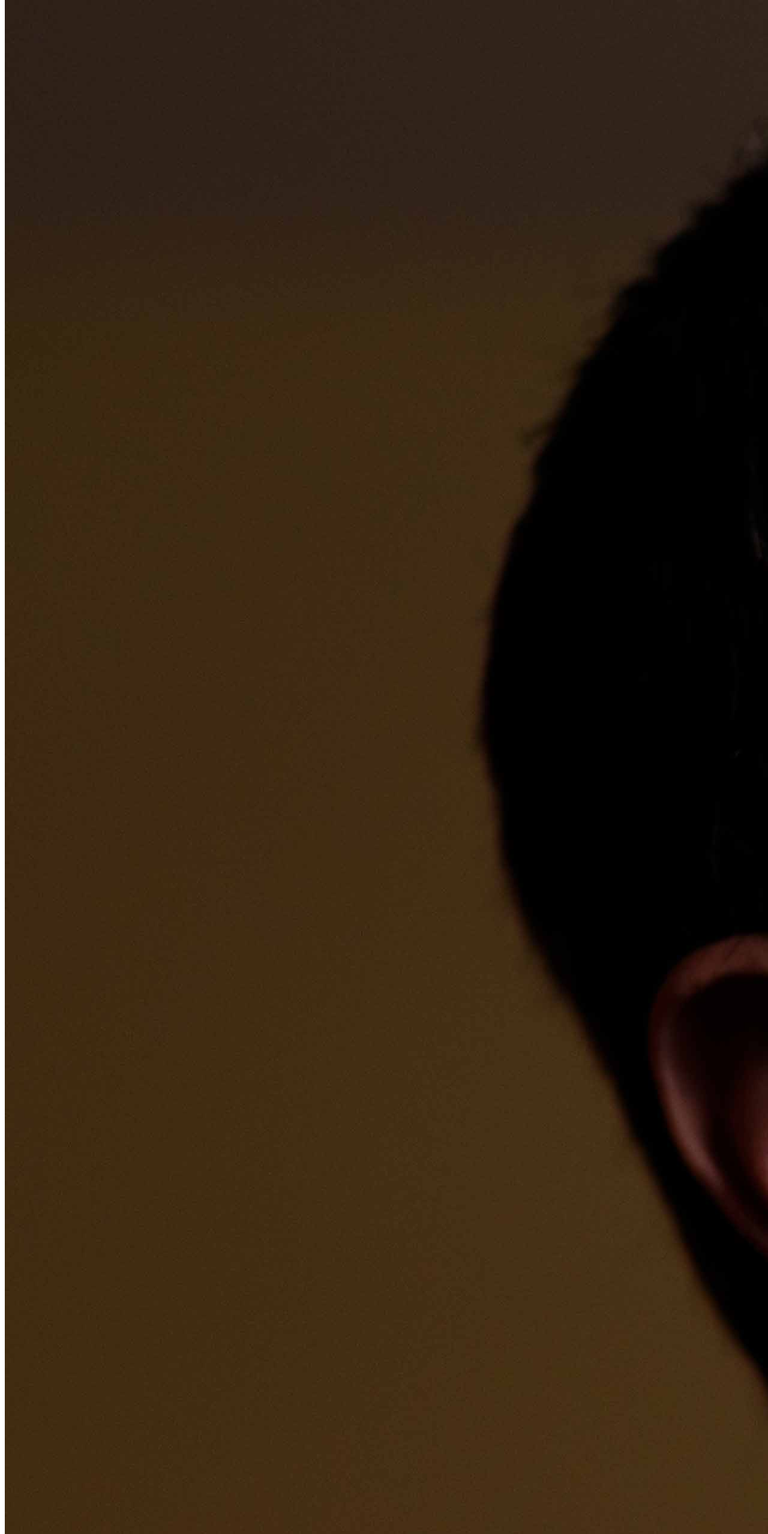
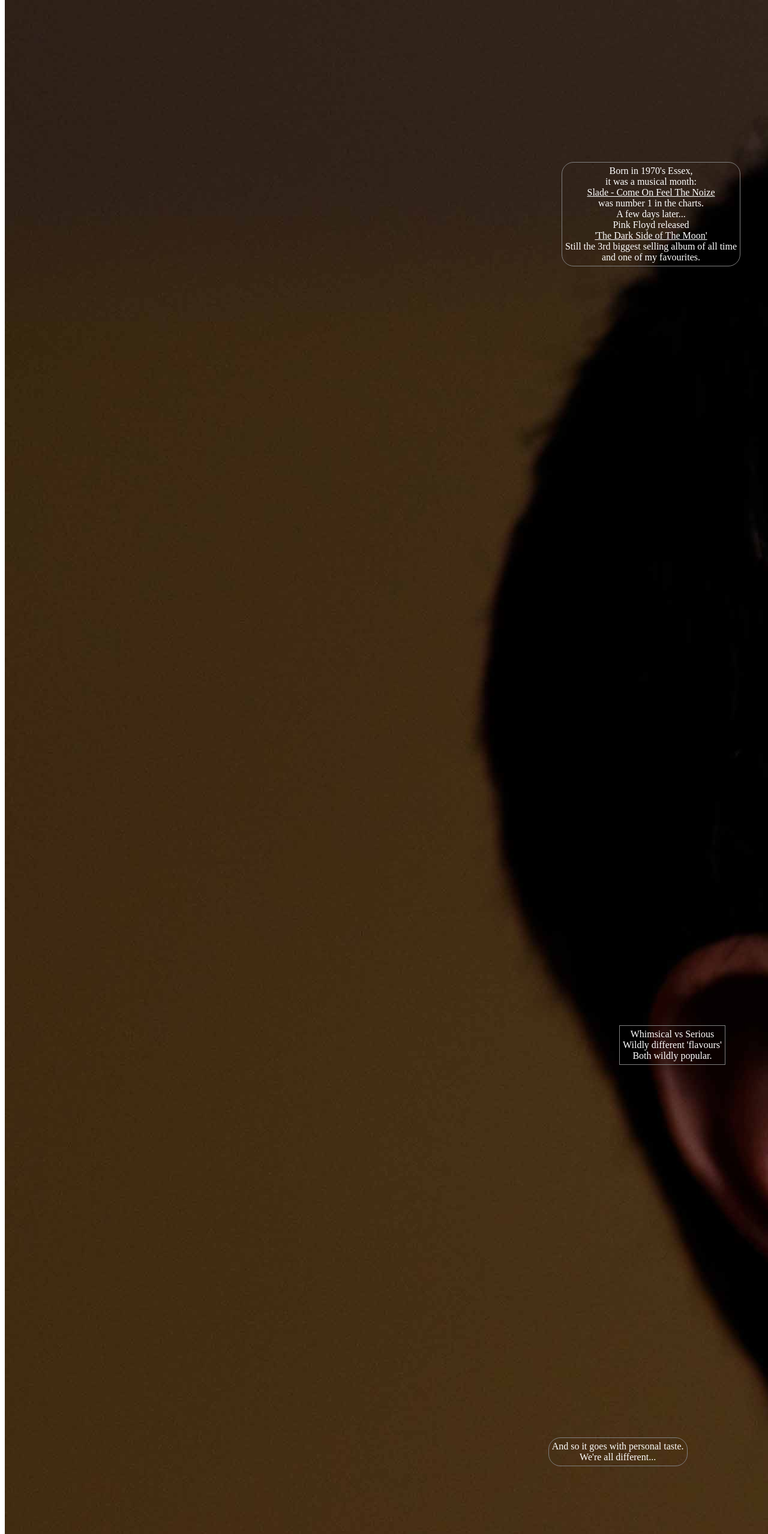
Before and after one commit to DanielNoonan/dn-co-uk-site, a Gatsby site: page /about in a window 1280 px wide. Shown: the part 240-2797 px from the top of the page at 60% size. Built offline with nearby package versions, Linux system fonts and the light colour scheme; Gatsby itself is replaced by a stand-in of ours.

Commit message:
Content and styling

```diff
--- a/package.json
+++ b/package.json
@@ -6,7 +6,7 @@
   "dependencies": {
     "babel-plugin-styled-components": "^1.5.1",
     "gatsby": "^1.9.247",
-    "gatsby-link": "^1.6.40",
+    "gatsby-link": "^1.6.44",
     "gatsby-plugin-react-helmet": "^2.0.10",
     "gatsby-plugin-styled-components": "^2.0.11",
     "react-helmet": "^5.2.0",
--- a/src/assets/globalCSS/global-css.css
+++ b/src/assets/globalCSS/global-css.css
@@ -15,3 +15,7 @@
     background-repeat: no-repeat;
     background-position: 60% top;
 }
+
+.active {
+    color: red;
+}
--- a/src/pages/about.js
+++ b/src/pages/about.js
@@ -5,18 +5,136 @@ import selfie from '../assets/images/selfie.jpg'
 import groupSelfie from '../assets/images/group-selfie.jpg'
 
 const AboutMe = () => (
+    <div>
     <TopImage>
         <img src={selfie} alt='Self Portrait' />
+        <TopTextBox>
+            Born in 1970's Essex,
+            <br></br>it was a musical month:
+            <br></br><a href='https://www.youtube.com/watch?v=Qu_ozjAu_vM' target="_blank">Slade - Come On Feel The Noize</a>
+            <br></br>was number 1 in the charts.
+            <br></br>A few days later...<br></br> Pink Floyd released
+            <br></br> <a href='https://www.youtube.com/watch?v=I6H3JeKhoCQ' target='_blank' >'The Dark Side of The Moon'</a>
+            <br></br>Still the 3rd biggest selling album of all time
+            <br></br>and one of my favourites.
+        </TopTextBox>
+        <MiddleTextBox>
+            Whimsical vs Serious
+            <br></br>Wildly different 'flavours'
+            <br></br>Both wildly popular.
+        </MiddleTextBox>
+        <BottomTextBox>
+            And so it goes with personal taste.
+            <br></br>We're all different...
+        </BottomTextBox>
+    </TopImage>
+    <SecondImage>
         <img src={groupSelfie} alt='Self Portrait' />
-    </TopImage>
+    </SecondImage>
+    <MainTextWrapper>
+        <p>Like everyone, who has a few decades behind them, I've worn a number of different hats</p>
+        <p>I completed a degree in Philosophy, (three years of confusion). It was the perfect preparation for a young mind venturing off into a world that made only dubious sense</p>
+        <p>After University I sold advertising for the NME (New Musical Express) and Loaded Magazine.</p>
+        <p>I then went on to work as a Recruitment Consultant in the same industry</p>
+        <p>Then I turned one of my enduring passions into a job by getting a Motorcyle Instructor License whereby I taught people how to safely enjoy one of life's last bastions of freedom</p>
+        <p>In the background I was slowly learning to fly, travelling from London to Southend Airport on the weekends to take lessons</p>
+        <p>Then in 2003 I moved to New Zealand and worked in a Casino as a croupier dealing Black Jack, Roulette and Baccarat</p>
+        <p>Inside the casino I learned how to count cards. Outside the casino I was studying hard for a Commercial Pilot License</p>
+        <p>On completion of my license I spent the next 10 years working as a pilot, first as a Flying Instructor and then as a sightseeing pilot, flying light singles and twins.</p>
+        <p>I had the great honour of flying tourists over some of the most spectacular terrain on the planet - Fiordland National Park - to one of the most beautiful places in the world - Milford Sound.</p>
+        <p>In August 2013, disaster struck and I was involved in a plane crash. Just me and one colleague on board. We both narrowly survived with a lot of broken bones.</p>
+        <p>Some very clever people pieced me back together again gradually, with patience and lot of titanium</p>
+        <p>I might not be the most gifted, smartest or best looking person in the room - but I'm usually the one with the highest scrap value!</p>
+        <p>Unfortunately the crash left me with an inner ear condition (Superior Canal Dehiscence Syndrome). It's an 'invisible condition' that effects balance and produces some epic migraines</p>
+        <p>The bad news is, this meant I could nolonger meet the medical requirements for a Commercial Pilot License</p>
+        <p>The good news is, we live in an amazing world where science and medicine are working genuine miracles. There's a pill for just about everything these days...</p>
+        <p>So the world is mostly upright... which is a good thing, particularly when you have 3 young daughters running rings around you.</p>
+
+    </MainTextWrapper>
+    </div>
 )
 
 export default AboutMe;
 
 const TopImage = styled.div`
+    position: relative;
+    text-align: center;
+    color: white;
+
     img {
         margin: 0;
         padding: 0;
         vertical-align: bottom;
     }
 `
+
+const SecondImage = styled.div`
+    position: relative;
+    text-align: center;
+    color: white;
+
+    img {
+        margin: 0;
+        padding: 0;
+        vertical-align: bottom;
+    }
+`
+
+const TopTextBox = styled.div`
+    border: 1px solid grey;
+    padding: 5px;
+    border-radius: 20px;
+    position: absolute;
+    top: 15%;
+    right: 3%;
+
+    a {
+        color: white;
+        &:hover {
+            border-bottom: 5px solid white;
+            text-decoration: none;
+            }
+    }
+`
+
+const MiddleTextBox = styled.div`
+    border: 1px solid grey;
+    padding: 5px;
+    position: absolute;
+    bottom: 40%;
+    right: 5%;
+
+    a {
+        color: white;
+        &:hover {
+            border-bottom: 5px solid white;
+            text-decoration: none;
+            }
+    }
+`
+
+const BottomTextBox = styled.div`
+    border: 1px solid grey;
+    padding: 5px;
+    border-radius: 20px;
+    position: absolute;
+    bottom: 20%;
+    right: 10%;
+
+    a {
+        color: white;
+        &:hover {
+            border-bottom: 5px solid white;
+            text-decoration: none;
+            }
+    }
+`
+
+const MainTextWrapper = styled.div`
+    color: white;
+    margin: 100px 0 0 0;
+
+    p {
+        margin: 0;
+    }
+`
```
Also changed, not shown: src/components/main-nav.js (+21 -8 lines), src/pages/coding.js (added, +23 -0 lines), 1 other file.
